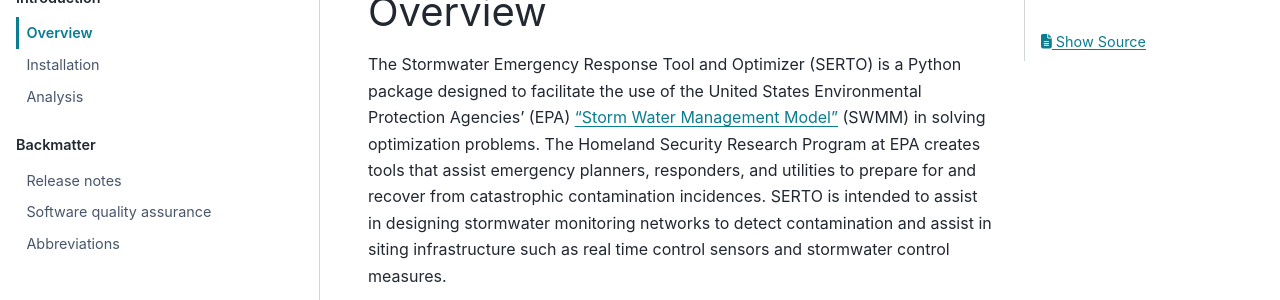
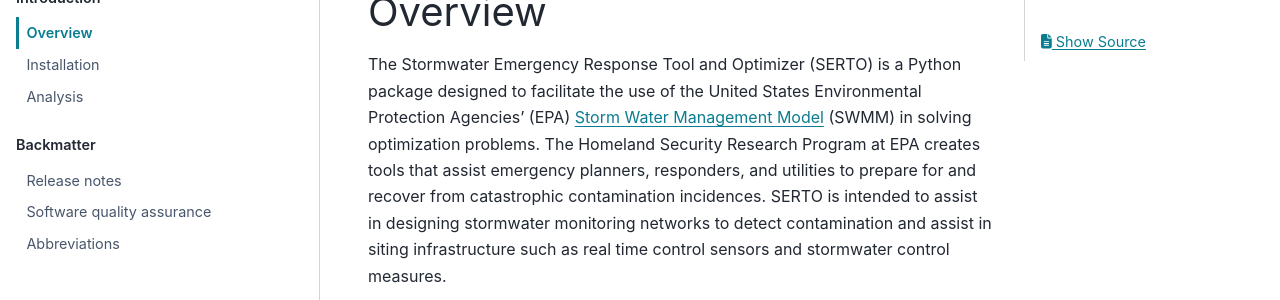
Before and after one commit to USEPA/SERTO, a Sphinx documentation site: the page built from docs/overview.rst, in a window 1280 px wide and 900 px high. Shown: the part 158-458 px from the top of the window. Built offline with Sphinx 7.4.7 and the PyData theme 0.15.4, drawn with Linux system fonts in a browser that asks for light colours; pages that are not in the unit, such as notebooks, are missing from menus.

Commit message:
linktest3

```diff
--- a/docs/overview.rst
+++ b/docs/overview.rst
@@ -1,7 +1,7 @@
 ========
 Overview
 ========
-The Stormwater Emergency Response Tool and Optimizer (SERTO) is a Python package designed to facilitate the use of the United States Environmental Protection Agencies’ (EPA) `"Storm Water Management Model" <https://www.epa.gov/water-research/storm-water-management-model-swmm>`__ (SWMM) in solving optimization problems. The Homeland Security Research Program at EPA creates tools that assist emergency planners, responders, and utilities to prepare for and recover from catastrophic contamination incidences. SERTO is intended to assist in designing stormwater monitoring networks to detect contamination and assist in siting infrastructure such as real time control sensors and stormwater control measures.
+The Stormwater Emergency Response Tool and Optimizer (SERTO) is a Python package designed to facilitate the use of the United States Environmental Protection Agencies’ (EPA) `Storm Water Management Model <https://www.epa.gov/water-research/storm-water-management-model-swmm>`__ (SWMM) in solving optimization problems. The Homeland Security Research Program at EPA creates tools that assist emergency planners, responders, and utilities to prepare for and recover from catastrophic contamination incidences. SERTO is intended to assist in designing stormwater monitoring networks to detect contamination and assist in siting infrastructure such as real time control sensors and stormwater control measures.
 
 Unique aspects of an insidious wide area chemical, biological, or radiological (CBR) incident necessitate stormwater system tools to inform preparations and recovery after an attack. This includes an unpredictable starting location of the pollution, contaminants that are acutely dangerous, and boundaries that may shift due to stormwater transport. The number of samplers/sensors available for monitoring a stormwater network is also often constrained due to feasibility (i.e., economic and installation) and generating the ensemble of stormwater model runs to plan for the stochastic processes involved can be burdensome. Detecting where contamination has occurred as soon as possible can aid in strategic decisions such as where to install treatment devices and stage waste. However, many stormwater utilities saddled by day-to-day operations do not invest in this type of planning since a tool designed for these scenarios has been unavailable for stormwater systems.
 
```
